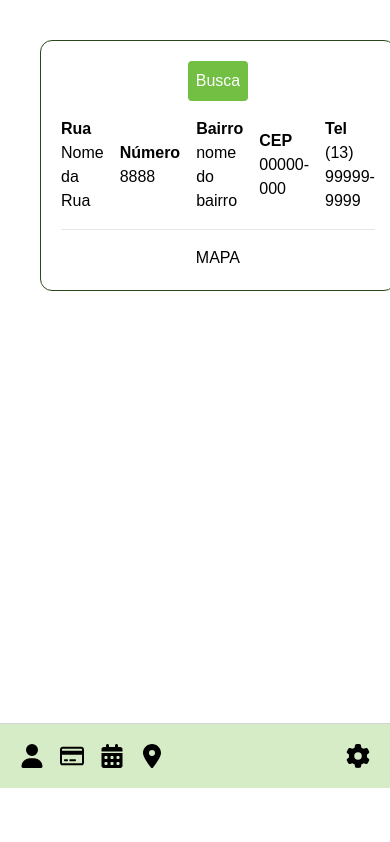
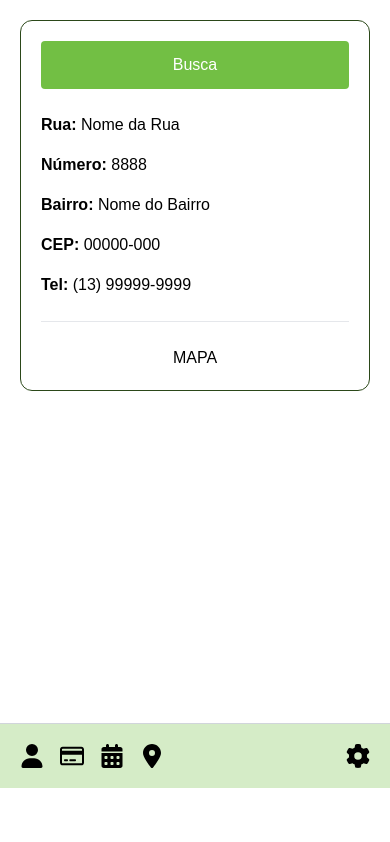
Before and after one commit to iagob2/USAFAs, a Django app: page /endereco_das_usafas/ in a window 390 px wide. Shown: the part 56-898 px from the top of the page. Before the commit the page ends 844 px from the top, so only its background shows below. Run offline with Django 5.2, Linux system fonts and the light colour scheme; some libraries are stand-ins or nearby versions; some web fonts are replaced.

Commit message:
style: add responsive

```diff
--- a/protoDigital/templates/Endereco_das_USAFAs/index.html
+++ b/protoDigital/templates/Endereco_das_USAFAs/index.html
@@ -1,6 +1,6 @@
 {% extends 'base.html' %}
 
-{% block title %}USAFA - Perfil Usuario{% endblock %}
+{% block title %}USAFA - Perfil Usuário{% endblock %}
 
 {% block header %}
 {% include 'components/header.html'%}
@@ -8,32 +8,38 @@
 
 {% block content %}
 
-<main class="flex min-w-full min-h-[95vh]">
+<main class="flex flex-col md:flex-row min-w-full min-h-[95vh]">
   <!-- Slider Bar -->
   {% include 'components/sliderBar.html'%}
 
-  <!-- page -->
-  <section class="w-full m-10 min-h-full">
-    <div
-      class="flex flex-col gap-4 p-5 items-center border border-text rounded-xl low-xl"
-    >
-      <button class="text-white bg-primary rounded p-2">Busca</button>
+  <!-- Page -->
+  <section class="m-5 md:m-10 min-h-full">
+    <div class="flex flex-col gap-6 p-5 items-center border border-text rounded-xl low-xl">
+      <!-- Botão de Busca -->
+      <button class="text-white bg-primary rounded p-3 w-full md:w-auto">Busca</button>
 
-      <div class="flex gap-4 w-full items-center justify-center">
-        <span><strong>Rua</strong> Nome da Rua</span>
-        <span><strong>Número</strong> 8888</span>
-        <span><strong>Bairro</strong> nome do bairro</span>
-        <span><strong>CEP</strong> 00000-000</span>
-        <span><strong>Tel</strong> (13) 99999-9999</span>
+      <!-- Informações principais -->
+      <div class="flex flex-col md:flex-row flex-wrap gap-4 w-full items-start md:items-center justify-between text-center md:text-left">
+        <span class="block md:inline"><strong>Rua:</strong> Nome da Rua</span>
+        <span class="block md:inline"><strong>Número:</strong> 8888</span>
+        <span class="block md:inline"><strong>Bairro:</strong> Nome do Bairro</span>
+        <span class="block md:inline"><strong>CEP:</strong> 00000-000</span>
+        <span class="block md:inline"><strong>Tel:</strong> (13) 99999-9999</span>
       </div>
 
+      <!-- Linha divisória -->
       <hr class="w-full" />
 
-      <div class="flex gap-4 w-full items-center justify-center">
-        MAPA
-    </div>
+      <!-- Mapa -->
+      <div class="flex flex-col items-center justify-center w-full gap-4">
+        <span>MAPA</span>
+      </div>
     </div>
   </section>
 </main>
 
 {% endblock %}
+
+{% block footer %}
+  <div class="mt-10"></div>
+{% endblock %}
```
